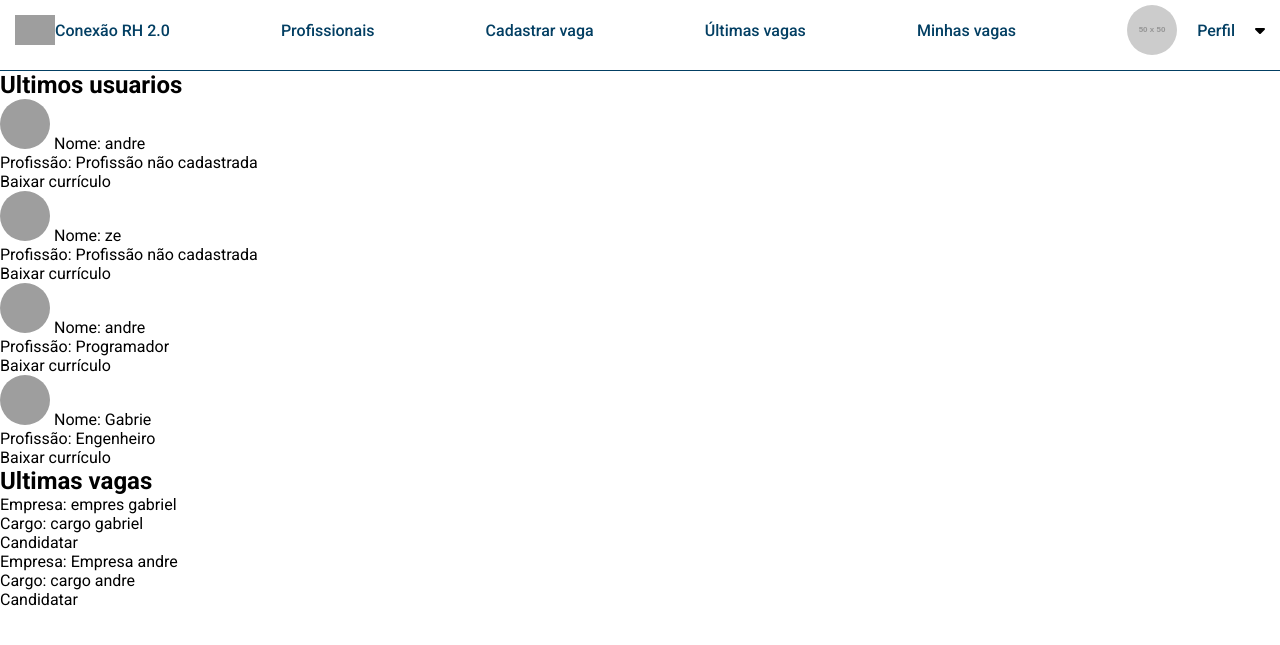
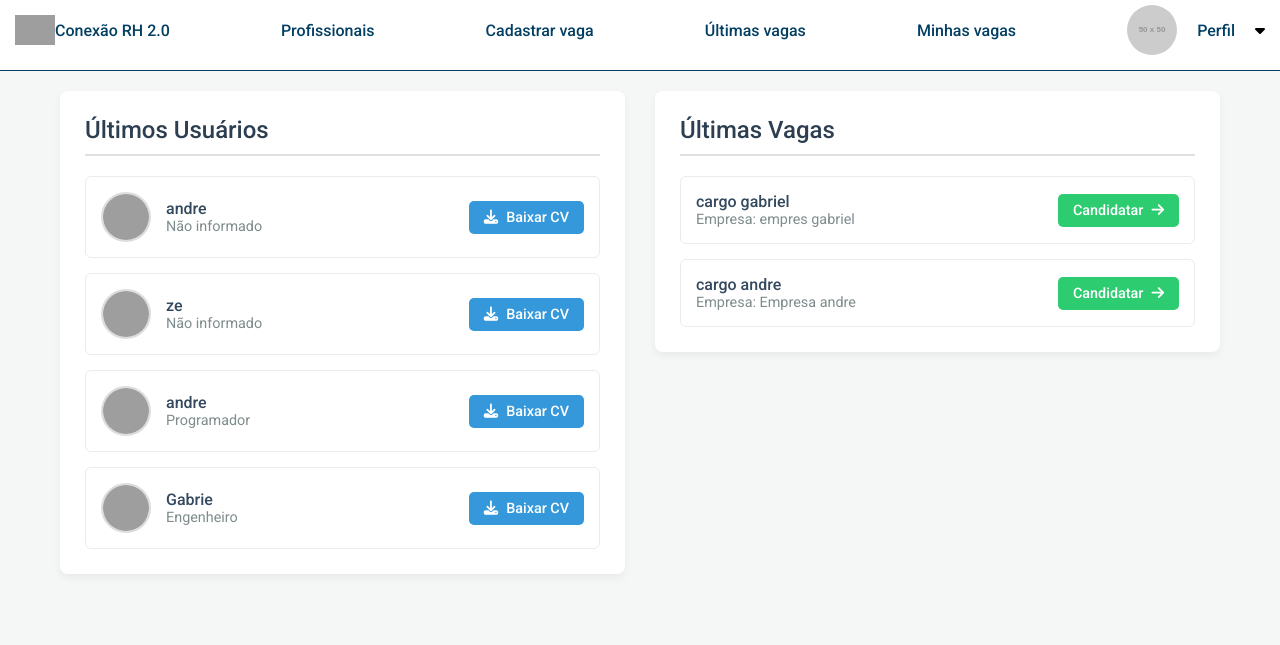
Before and after one commit to felipetaua/vagasProject, a PHP site: page /authenticated/home.php in a window 1280 px wide. Shown: the top 645 px of the page. Run offline with PHP 8.4, Linux system fonts and the light colour scheme; the visitor is signed in with stand-in values (Sample User, id 1); data comes from the database, SQL or seed files in the repository; grey boxes labelled with a size stand in for pictures from a placeholder-image service; some libraries are stand-ins or nearby versions; grey boxes are pictures that could not be loaded.

Commit message:
melhorando a tela de home do app

```diff
--- a/authenticated/home.php
+++ b/authenticated/home.php
@@ -3,131 +3,111 @@ session_start();
 
 require_once __DIR__ . '/db_connection.php';
 
-// Verifica se o usuário está logado
+// 1. VERIFICAÇÃO DE LOGIN
 if (!isset($_SESSION["user_id"])) {
-  header("Location: /sistemaDeVagas/login.php");
-  exit;
+    header("Location: /sistemaDeVagas/login.php");
+    exit;
 }
 $userId = $_SESSION["user_id"];
 
-// Busca os dados do usuário para o cabeçalho
+// 2. BUSCA DADOS DO USUÁRIO LOGADO (para o header)
+// Usar prepared statements é uma ótima prática de segurança!
 $stmtUser = $conn->prepare("SELECT nome, foto FROM `cadastro` WHERE id = ?");
 $stmtUser->bind_param("i", $userId);
 $stmtUser->execute();
 $resultUser = $stmtUser->get_result();
 $user = $resultUser->fetch_assoc();
 $stmtUser->close();
+
+// 3. BUSCA OS 5 ÚLTIMOS USUÁRIOS CADASTRADOS (SQL Otimizada)
+$sqlUsuarios = "SELECT c.id, c.foto, c.nome, COALESCE(p.nome, 'Não informado') as profissao
+                FROM `cadastro` c
+                LEFT JOIN `profissao` p ON c.id_profissao = p.id
+                ORDER BY c.id DESC
+                LIMIT 5";
+$resultUsuarios = $conn->query($sqlUsuarios);
+
+// 4. BUSCA AS 5 ÚLTIMAS VAGAS CADASTRADAS (SQL Otimizada)
+$sqlVagas = "SELECT id, empresa, cargo FROM vagas ORDER BY id DESC LIMIT 5";
+$resultVagas = $conn->query($sqlVagas);
+
+$conn->close(); // Fechamos a conexão aqui, pois já buscamos todos os dados.
 ?>
 <!DOCTYPE html>
-<html lang="en">
+<html lang="pt-br">
 <head>
-<link rel="icon" type="image/png" href="/sistemaDeVagas/imagens/Logo.svg"/>
     <meta charset="UTF-8">
-    <script src="https://code.jquery.com/jquery-3.6.0.min.js"></script>
     <meta http-equiv="X-UA-Compatible" content="IE=edge">
     <meta name="viewport" content="width=device-width, initial-scale=1.0">
+    <title>Home | Sistema de Vagas</title>
+
+    <link rel="icon" type="image/png" href="/sistemaDeVagas/imagens/Logo.svg"/>
+
+    <link href="https://fonts.googleapis.com/css2?family=Roboto:wght@300;400;500;700&display=swap" rel="stylesheet">
+    <script src="https://kit.fontawesome.com/65f22fe718.js" crossorigin="anonymous"></script>
+
+    <link rel="stylesheet" href="/sistemaDeVagas/css/header.css">
     <link rel="stylesheet" href="/sistemaDeVagas/css/home.css">
-    <link rel="stylesheet" href="/sistemaDeVagas/css/header.css"> <!-- Adicionando CSS do header para consistência -->
-    <script src="https://ajax.googleapis.com/ajax/libs/jquery/3.6.0/jquery.min.js"></script>
-    <script src="https://kit.fontawesome.com/65f22fe718.js" crossorigin="anonymous"></script>
-    <link href="https://fonts.googleapis.com/css2?family=Roboto:ital,wght@0,100;0,300;0,400;0,500;0,700;0,900;1,100;1,300;1,400;1,500;1,700;1,900&display=swap" rel="stylesheet">
-    <title>Home</title>
 </head>
 <body>
 
 <?php include __DIR__ . '/templates/header.php'; ?>
-<main>
-    <section>
-    <h1>Ultimos usuarios</h1>
-    <?php
-// Re-using the existing database connection.
-$sql = "SELECT c.id as id, c.foto as foto, c.nome as n1, COALESCE(p.nome, 'Profissão não cadastrada') as n2 FROM `cadastro` c
-left JOIN `profissao` p
-ON c.id_profissao = p.id
-ORDER BY c.id DESC"; // Added ORDER BY to show the latest users first, matching the section title.
 
-
-
-$result = $conn->query($sql); // This is safe as there's no user input
-
-
-if ($result->num_rows > 0) {
-
-    $count = 0;
-
-
-    while($row = $result->fetch_assoc()) {
-
-        if ($count >= 5) {
-            break;
-        }
-         $idcurriculo = $row["id"] ;
-
-        echo "<div class='container-vagas'>"."<div class='vagas'>"."<img src='/sistemaDeVagas/uploads/$row[foto]' style='width:50px; height:50px; border-radius:100%;'>"." Nome: " . htmlspecialchars($row["n1"])."<br>" . " Profissão: " . htmlspecialchars($row["n2"]). "<br>"."</div>"."<div class='btn-baixar candidatar' data-id='$idcurriculo' style='cursor:pointer;'>"."<p>Baixar currículo</p>"."</div>"."</div>";
-
-
-        $count++;
-    }
-} else {
-    echo "<div class='not-jobs'>Nenhuma vaga encontrada.</div>";
-}
-
-
-?>
+<main class="container">
+    <section class="content-section">
+        <h1>Últimos Usuários</h1>
+        <div class="card-list">
+            <?php if ($resultUsuarios && $resultUsuarios->num_rows > 0): ?>
+                <?php while ($usuario = $resultUsuarios->fetch_assoc()): ?>
+                    <div class="card">
+                        <div class="card-info">
+                            <img src="/sistemaDeVagas/authenticated/uploads/<?= htmlspecialchars($usuario['foto']) ?>" alt="Foto de <?= htmlspecialchars($usuario['nome']) ?>" class="user-photo">
+                            <div class="info-text">
+                                <span class="info-name"><?= htmlspecialchars($usuario['nome']) ?></span>
+                                <span class="info-details"><?= htmlspecialchars($usuario['profissao']) ?></span>
+                            </div>
+                        </div>
+                        <a href="baixar_curriculo.php?id=<?= $usuario['id'] ?>" class="card-button download-btn">
+                            <i class="fa-solid fa-download"></i>
+                            <span>Baixar CV</span>
+                        </a>
+                    </div>
+                <?php endwhile; ?>
+            <?php else: ?>
+                <p class="no-results">Nenhum usuário encontrado.</p>
+            <?php endif; ?>
+        </div>
     </section>
 
-<section>
-<h1>Ultimas vagas</h1>
-<script>
-    function baixarCurriculo() {
-    var idcurriculo = $(this).data('id');
-    window.location.href = "baixar_curriculo.php?id=" + idcurriculo;
-}
-
-$('.btn-baixar').on('click', baixarCurriculo);
-</script>
-<?php
-
-// Re-using the existing database connection.
-// The error "Unknown column 'data_cadastro'" happens because this column doesn't exist in your 'vagas' table.
-// Assuming 'id' is an auto-incrementing primary key, ordering by 'id DESC'
-// is a reliable way to get the most recently created vacancies.
-$sql = "SELECT * FROM vagas ORDER BY id DESC";
-
-$result = $conn->query($sql); // This is safe as there's no user input
-
-
-if ($result->num_rows > 0) {
-
-    $count = 0;
-
-
-    while($row = $result->fetch_assoc()) {
-
-        if ($count >= 5) {
-            break;
-        }
-
-
-        echo "<div class='container-vagas'>"."<div class='vagas'>"." Empresa: " . htmlspecialchars($row["empresa"])."<br>" . " Cargo: " . htmlspecialchars($row["cargo"]). "<br>"."</div>"."<div class='candidatar'>"."<p> Candidatar</p>"."</div>"."</div>";
-
-
-        $count++;
-    }
-} else {
-    echo "<div class='not-jobs'>Nenhuma vaga encontrada.</div>";
-}
-
-$conn->close();
-
-?>
-</section>
-
+    <section class="content-section">
+        <h1>Últimas Vagas</h1>
+        <div class="card-list">
+            <?php if ($resultVagas && $resultVagas->num_rows > 0): ?>
+                <?php while ($vaga = $resultVagas->fetch_assoc()): ?>
+                    <div class="card">
+                        <div class="card-info">
+                            <div class="info-text">
+                                <span class="info-name"><?= htmlspecialchars($vaga['cargo']) ?></span>
+                                <span class="info-details">Empresa: <?= htmlspecialchars($vaga['empresa']) ?></span>
+                            </div>
+                        </div>
+                        <a href="#" class="card-button apply-btn">
+                            <span>Candidatar</span>
+                            <i class="fa-solid fa-arrow-right"></i>
+                        </a>
+                    </div>
+                <?php endwhile; ?>
+            <?php else: ?>
+                <p class="no-results">Nenhuma vaga encontrada.</p>
+            <?php endif; ?>
+        </div>
+    </section>
 </main>
 
+<script src="https://code.jquery.com/jquery-3.6.0.min.js"></script>
 <script>
-    // This script is for the dropdown menu in the header.
-    // It's better to have this in a shared JS file loaded by the header template.
+// Script para o dropdown do header (se o seu header.php precisar)
+$(document).ready(function() {
     const dropdownBtn = document.querySelector('.dropdown-btn');
     const dropdownMenu = document.querySelector('.dropdown-menu');
 
@@ -142,6 +122,15 @@ $conn->close();
             }
         });
     }
+
+    $('.download-btn').on('click', function(e) {
+        e.preventDefault(); // Impede o link de navegar
+        var url = $(this).attr('href');
+        console.log("Iniciando download de: " + url);
+        window.location.href = url;
+    });
+});
 </script>
+
 </body>
 </html>
--- a/css/home.css
+++ b/css/home.css
@@ -1,16 +1,16 @@
-*{margin: 0;
+*{
+  margin: 0;
   padding: 0;
   box-sizing: border-box;
-    font-family: Roboto;}
+  font-family: Roboto;
+}
 
 header{
   border-bottom: 1px solid #033F63 ;
-
-
-
 }
 
 a{text-decoration: none;}
+
 ul{
   display: flex;
   justify-content: space-between;
@@ -77,6 +77,145 @@
 
 }
 a{color:white;}
+
 .show {
   display: block;
 }
+
+
+/* --- GERAL --- */
+body {
+    font-family: 'Roboto', sans-serif;
+    background-color: #f4f7f6;
+    color: #333;
+    margin: 0;
+    /* padding-top: 80px; Espaço para o header fixo, ajuste se necessário */
+}
+
+/* --- LAYOUT PRINCIPAL --- */
+.container {
+    max-width: 1200px;
+    margin: 20px auto;
+    padding: 0 20px;
+    display: flex;
+    gap: 30px;
+    align-items: flex-start; /* Alinha as seções no topo */
+}
+
+.content-section {
+    background-color: #ffffff;
+    border-radius: 8px;
+    box-shadow: 0 4px 8px rgba(0, 0, 0, 0.05);
+    padding: 25px;
+    width: 100%;
+    flex: 1; /* Faz com que as duas seções ocupem o espaço igualmente */
+}
+
+.content-section h1 {
+    font-size: 1.5rem;
+    font-weight: 500;
+    color: #2c3e50;
+    margin-top: 0;
+    margin-bottom: 20px;
+    border-bottom: 2px solid #e0e0e0;
+    padding-bottom: 10px;
+}
+
+/* --- LISTA DE CARDS --- */
+.card-list {
+    display: flex;
+    flex-direction: column;
+    gap: 15px;
+}
+
+.card {
+    display: flex;
+    align-items: center;
+    justify-content: space-between;
+    padding: 15px;
+    border: 1px solid #e9ecef;
+    border-radius: 6px;
+    transition: box-shadow 0.3s ease, transform 0.3s ease;
+}
+
+.card:hover {
+    box-shadow: 0 4px 12px rgba(0, 0, 0, 0.1);
+    transform: translateY(-2px);
+}
+
+.card-info {
+    display: flex;
+    align-items: center;
+    gap: 15px;
+}
+
+.user-photo {
+    width: 50px;
+    height: 50px;
+    border-radius: 50%;
+    object-fit: cover; /* Garante que a imagem não fique distorcida */
+    border: 2px solid #ddd;
+}
+
+.info-text {
+    display: flex;
+    flex-direction: column;
+}
+
+.info-name {
+    font-weight: 500;
+    color: #34495e;
+}
+
+.info-details {
+    font-size: 0.9rem;
+    color: #7f8c8d;
+}
+
+/* --- BOTÕES DOS CARDS --- */
+.card-button {
+    background-color: #3498db;
+    color: #fff;
+    border: none;
+    border-radius: 5px;
+    padding: 8px 15px;
+    font-size: 0.9rem;
+    font-weight: 500;
+    cursor: pointer;
+    text-decoration: none;
+    display: flex;
+    align-items: center;
+    gap: 8px;
+    transition: background-color 0.3s ease;
+}
+
+.card-button:hover {
+    background-color: #2980b9;
+}
+
+.card-button.apply-btn {
+    background-color: #2ecc71;
+}
+.card-button.apply-btn:hover {
+    background-color: #27ae60;
+}
+
+
+/* --- MENSAGEM DE "NÃO ENCONTRADO" --- */
+.no-results {
+    color: #95a5a6;
+    text-align: center;
+    padding: 20px;
+    font-style: italic;
+}
+
+
+/* --- RESPONSIVIDADE PARA TELAS MENORES --- */
+@media (max-width: 768px) {
+    .container {
+        flex-direction: column;
+    }
+    .content-section {
+        width: auto; /* Ocupa a largura total do container */
+    }
+}
```
Lines whose indentation alone changed are shown as unchanged.
